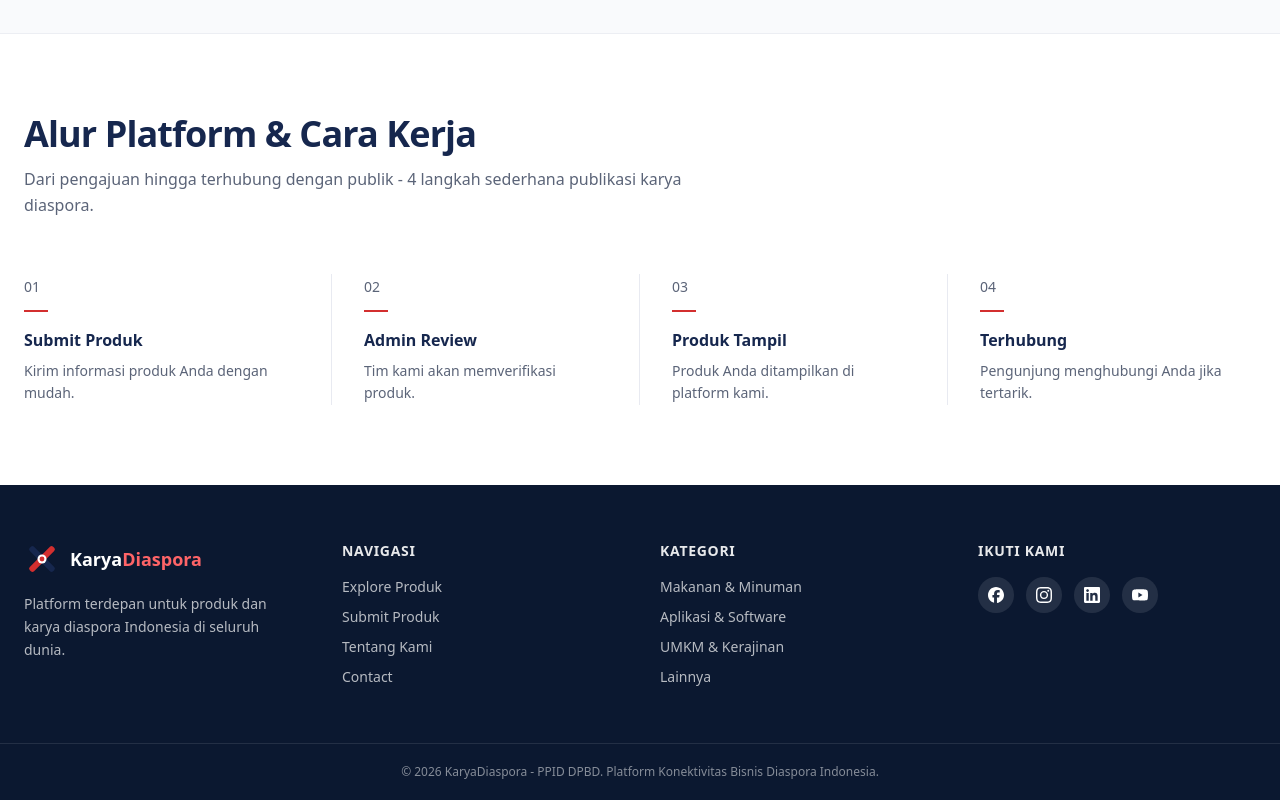
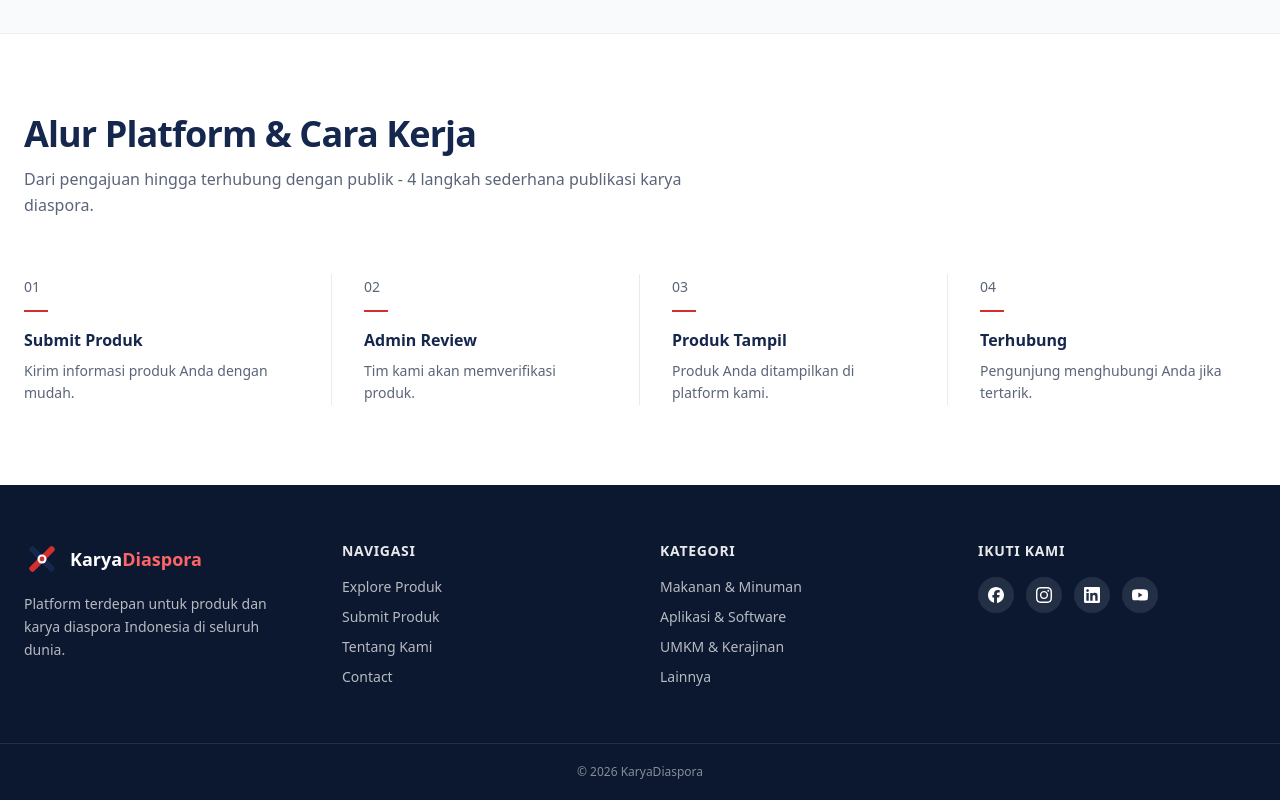
Before and after one commit to gasti21/diaspora-project, a Next.js app: page / in a window 1280 px wide. Shown: the part 1115-1915 px from the top of the page. Built offline with nearby package versions, Linux system fonts and the light colour scheme; no server answers; the database is empty.

Commit message:
chore(footer): sederhanakan copyright menjadi (c) [tahun] KaryaDiaspora

```diff
--- a/src/components/layout/Footer.tsx
+++ b/src/components/layout/Footer.tsx
@@ -68,8 +68,7 @@ export function Footer() {
       </div>
 
       <div className="border-t border-white/10 py-5 text-center text-xs text-white/50">
-        © {new Date().getFullYear()} KaryaDiaspora - PPID DPBD. Platform
-        Konektivitas Bisnis Diaspora Indonesia.
+        © {new Date().getFullYear()} KaryaDiaspora
       </div>
     </footer>
   );
```
